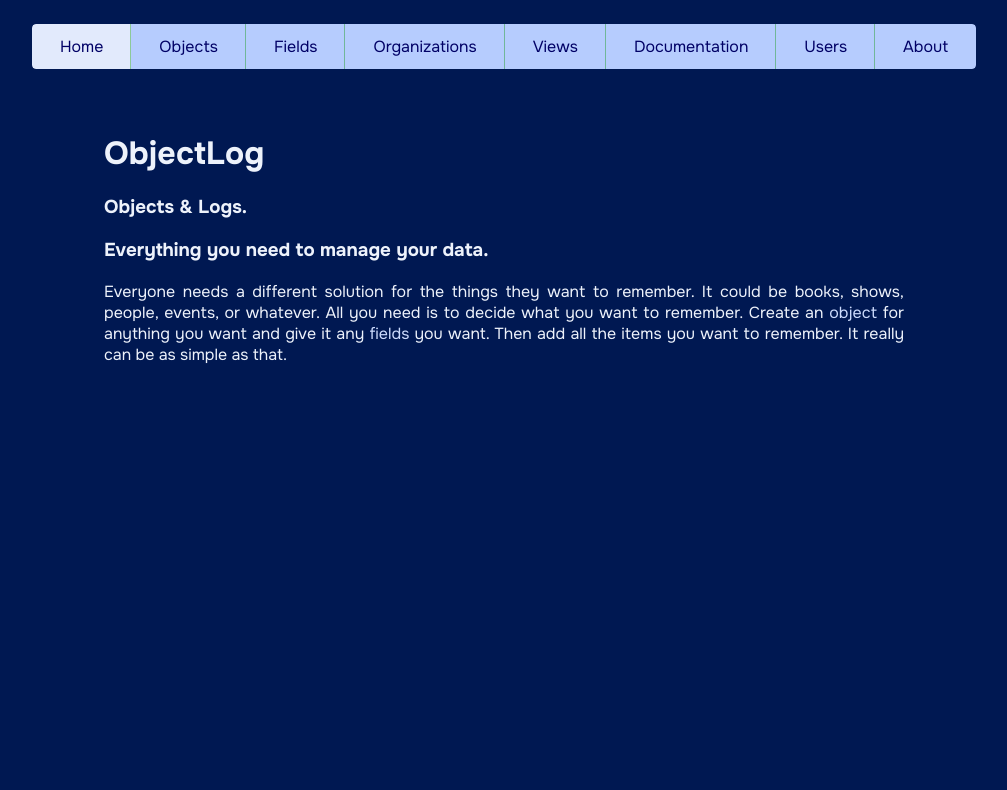
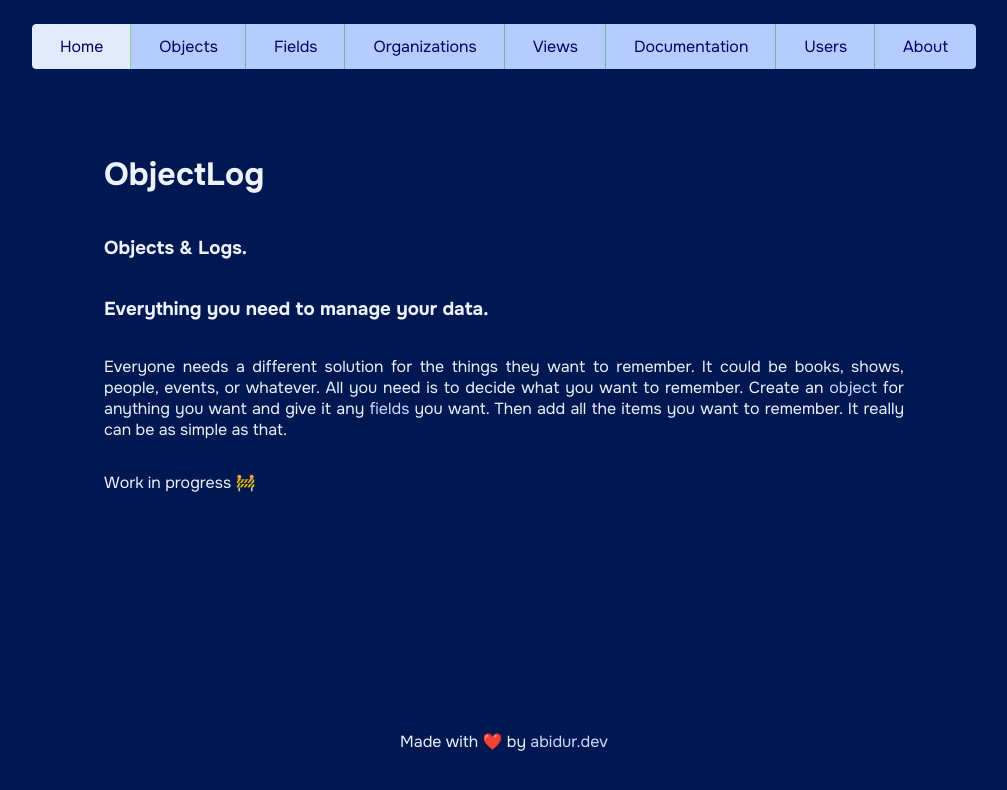
Before and after one commit to abidurr/objectlog, a Next.js app: page / in a window 1280 px wide. Shown: the top 790 px of the page, without its empty margins (136-1143 px from the left). Built offline with nearby package versions, Linux system fonts and the light colour scheme.

Commit message:
improve home page

```diff
--- a/app/page.tsx
+++ b/app/page.tsx
@@ -8,9 +8,9 @@ import { theme } from "../components/theme";
 
 export default function Home() {
   return (
-    <>
+    <StyledPage>
       <Header />
-      <Container>
+      <StyledMain>
         <h1>ObjectLog</h1>
         <h3>Objects & Logs.</h3>
         <h3>Everything you need to manage your data.</h3>
@@ -26,10 +26,46 @@ export default function Home() {
           you want. Then add all the items you want to remember. It really can
           be as simple as that.
         </StyledPara>
-      </Container>
-    </>
+        <StyledPara>Work in progress 🚧</StyledPara>
+        <StyledFooter>
+          <StyledPara>
+            Made with ❤️ by{" "}
+            <a
+              href="https://abidur.dev"
+              target="_blank"
+              rel="noopener noreferrer"
+            >
+              abidur.dev
+            </a>
+          </StyledPara>
+        </StyledFooter>
+      </StyledMain>
+    </StyledPage>
   );
 }
+
+const StyledPage = styled.div`
+  display: flex;
+  min-height: 98vh;
+  flex-direction: column;
+`;
+
+const StyledMain = styled(Container)`
+  display: flex;
+  flex: 1;
+  flex-direction: column;
+  margin-bottom: 24px;
+`;
+
+const StyledFooter = styled.footer`
+  width: 100%;
+  display: flex;
+  flex-direction: column;
+  align-items: center;
+  justify-content: center;
+  margin-top: auto;
+  text-align: center;
+`;
 
 const StyledPara = styled.p`
   text-align: justify;
```
